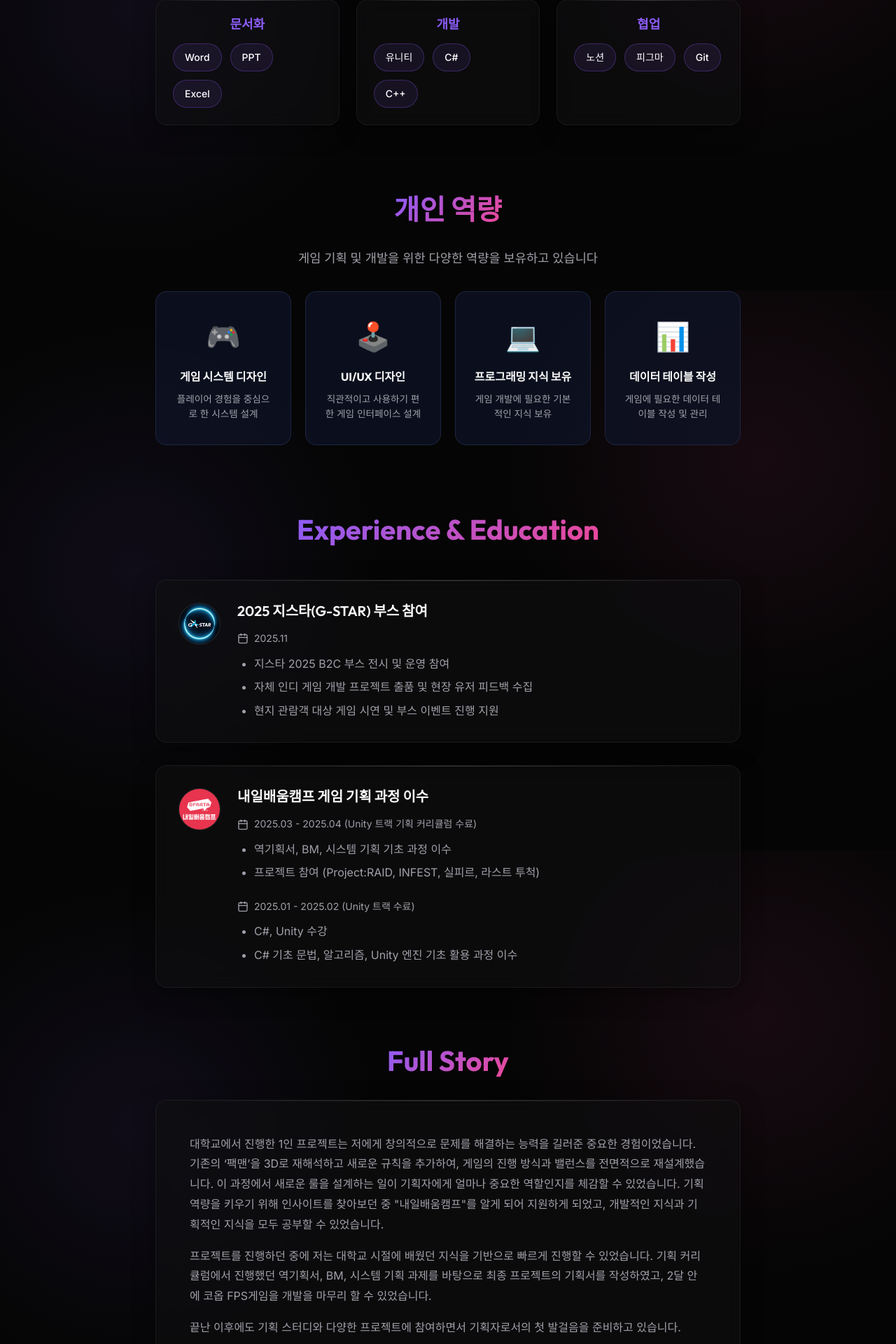
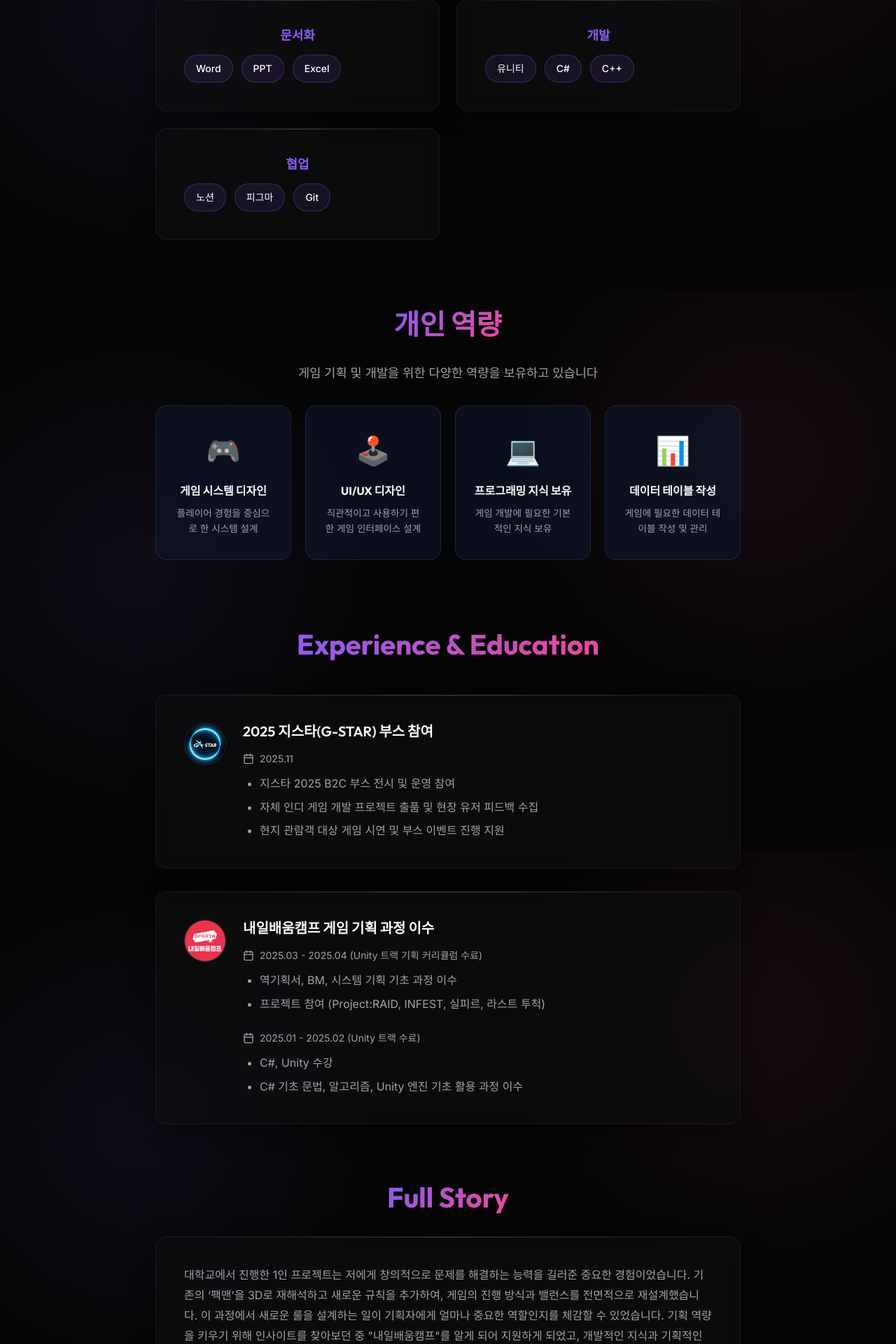
Before and after one commit to bibamung/KSW_Portfolio, a Next.js app: page /about in a window 1280 px wide. Shown: the part 385-2305 px from the top of the page at 70% size. Built offline with nearby package versions, Linux system fonts and the light colour scheme.

Commit message:
docs: fix mobile responsiveness on About and Download pages

```diff
--- a/app/about/page.tsx
+++ b/app/about/page.tsx
@@ -49,7 +49,7 @@ export default function About() {
   ];
 
   return (
-    <div style={{ paddingTop: '8rem', minHeight: '100vh', paddingBottom: '4rem' }}>
+    <div className="page-pt" style={{ minHeight: '100vh', paddingBottom: '4rem' }}>
       <div className="container" style={{ maxWidth: '900px' }}>
 
         <motion.div
@@ -70,9 +70,9 @@ export default function About() {
             <h2 className="section-title" style={{ marginBottom: '3rem', display: 'inline-flex', alignItems: 'center', justifyContent: 'center', gap: '0rem' }}>
               <Wrench size={32} className="text-gradient" style={{ flexShrink: 0 }} /> <span className="text-gradient">Tool</span>
             </h2>
-            <div style={{ display: 'grid', gridTemplateColumns: 'repeat(auto-fit, minmax(220px, 1fr))', gap: '1.5rem' }}>
+            <div className="responsive-grid">
               {skillCategories.map((category, catIndex) => (
-                <div key={catIndex} className="glass-panel" style={{ padding: '1.5rem', display: 'flex', flexDirection: 'column' }}>
+                <div key={catIndex} className="glass-panel card-padding" style={{ display: 'flex', flexDirection: 'column' }}>
                   <h3 style={{ fontSize: '1.125rem', marginBottom: '1rem', fontWeight: 600, color: 'var(--accent-primary)' }}>{category.name}</h3>
                   <div style={{ display: 'flex', flexWrap: 'wrap', gap: '0.75rem' }}>
                     {category.skills.map((skill, index) => (
@@ -174,8 +174,7 @@ export default function About() {
                   whileInView={{ opacity: 1, x: 0 }}
                   viewport={{ once: true }}
                   transition={{ duration: 0.6, delay: index * 0.2 }}
-                  className="glass-panel"
-                  style={{ padding: '2rem', display: 'flex', gap: '1.5rem' }}
+                  className="glass-panel card-padding mobile-flex-col"
                 >
                   <div style={{
                     minWidth: '60px',
@@ -215,7 +214,7 @@ export default function About() {
             <h2 className="section-title" style={{ marginBottom: '2rem' }}>
               <span className="text-gradient">Full Story</span>
             </h2>
-            <div className="glass-panel" style={{ padding: '3rem', textAlign: 'left' }}>
+            <div className="glass-panel card-padding" style={{ textAlign: 'left' }}>
               <p style={{ color: 'var(--text-secondary)', marginBottom: '1rem', lineHeight: 1.8 }}>
                 대학교에서 진행한 1인 프로젝트는 저에게 창의적으로 문제를 해결하는 능력을 길러준 중요한 경험이었습니다. 기존의 ‘팩맨’을 3D로 재해석하고 새로운 규칙을 추가하여, 게임의 진행 방식과 밸런스를 전면적으로 재설계했습니다. 이 과정에서 새로운 룰을 설계하는 일이 기획자에게 얼마나 중요한 역할인지를 체감할 수 있었습니다. 기획 역량을 키우기 위해 인사이트를 찾아보던 중 "내일배움캠프"를 알게 되어 지원하게 되었고, 개발적인 지식과 기획적인 지식을 모두 공부할 수 있었습니다.
               </p>
--- a/app/globals.css
+++ b/app/globals.css
@@ -107,6 +107,19 @@ a:hover {
 @media (max-width: 768px) {
   .page-pt {
     padding-top: 5rem;
+  }
+}
+
+.mobile-flex-col {
+  display: flex;
+  gap: 1.5rem;
+}
+
+@media (max-width: 640px) {
+  .mobile-flex-col {
+    flex-direction: column;
+    align-items: center;
+    text-align: center;
   }
 }
 
@@ -228,6 +241,13 @@ a:hover {
   position: relative;
 }
 
+@media (max-width: 768px) {
+  .section-title {
+    font-size: 1.8rem;
+    margin-bottom: 2rem;
+  }
+}
+
 /* Base Utility Classes */
 .flex { display: flex; }
 .flex-col { flex-direction: column; }
```
Also changed, not shown: app/download/page.tsx (+5 -6 lines).
